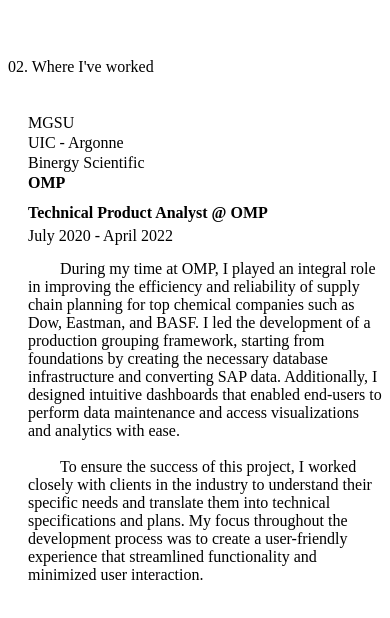
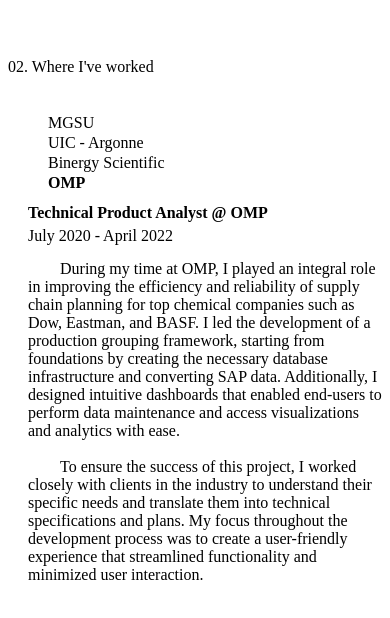
Before and after one commit to seankwarren/portfolio-website, a Gatsby site: page / in a window 390 px wide. Shown: the part 1646-2264 px from the top of the page. Built offline with nearby package versions, Linux system fonts and the light colour scheme; Gatsby itself is replaced by a stand-in of ours.

Commit message:
mobile responsiveness improved

```diff
--- a/src/components/sections/work.js
+++ b/src/components/sections/work.js
@@ -63,6 +63,9 @@
         padding: 0 0 10px 0;
         margin: 0px;
         list-style: none;
+        @media(max-width: 640px) {
+            padding: 0 0 10px 20px;
+        }
     }
     button {
         cursor: pointer;
```
